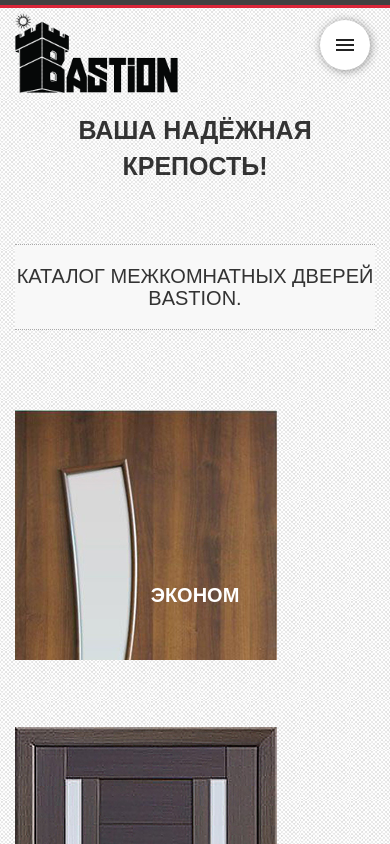
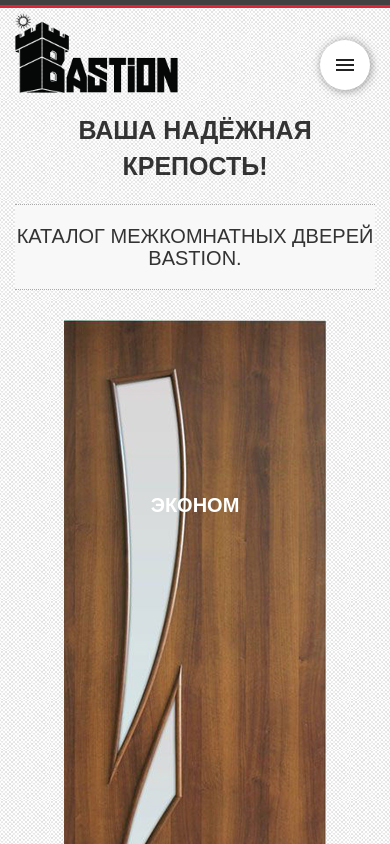
Before and after one commit to Sibi7/bastion.dn.ua, a plain HTML site: page doors.html in a window 390 px wide. Shown: the top 844 px of the page. Drawn offline with Linux system fonts and the light colour scheme; a web font is replaced by a local one.

Commit message:
responsive page doors

```diff
--- a/css/media.css
+++ b/css/media.css
@@ -11,6 +11,8 @@
 @media only screen and (max-width: 770px) {
     .header .fortress {
         margin-top: 23px;
+        display: inherit;
+        text-align: center;
     }
 
     .phone-block {
@@ -37,6 +39,20 @@
 }
 
 @media only screen and (max-width: 736px) {
+
+    /*page doors*/
+
+    .doors-content h3 {
+        margin-bottom: 0;
+        width: 100%;
+    }
+    .grid figure {
+        height: auto;
+        margin: 30px 0;
+    }
+
+    /*end page doors*/
+
 
     /*page about*/
 
@@ -102,7 +118,7 @@
 
     a.menu-link {
         position: fixed;
-        top: 20px;
+        top: 40px;
         right: 20px;
         z-index: 20;
         font-size: 30px;
@@ -120,6 +136,7 @@
     .phone-block {
         text-align: center;
         width: 100%;
+        margin-bottom: 20px;
     }
 
     .phone-button {
@@ -169,10 +186,11 @@
         display: block;
         float: left;
     }
-
-    .grid figure {
-        height: 250px;
-        margin: 30px 0;
+    .grid figure img {
+        display: inline-block;
+    }
+    .doors-content {
+        margin-top: 0;
     }
 
     .carousel-inner {
--- a/doors.html
+++ b/doors.html
@@ -77,7 +77,7 @@
     </div>
     <div class="container doors-content text-center ">
         <div class="row">
-            <div class="col-md-12">
+            <div class="col-md-12 col-xs-12">
                 <h3 class="text-center insert-bg">Каталог межкомнатных дверей BASTION.</h3>
             </div>
             <div class="col-md-3">
```
